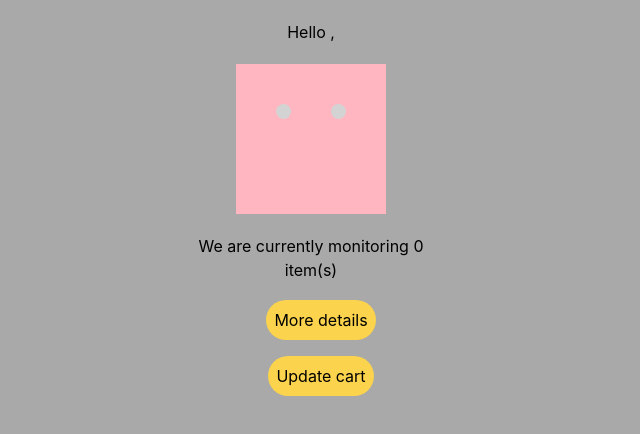
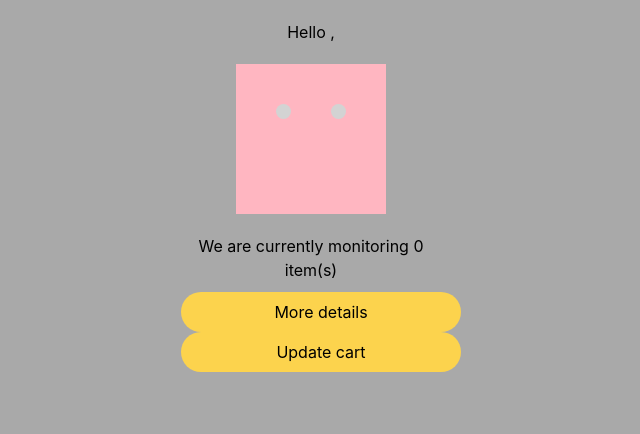
Before and after one commit to orangethefish/online_shopping_extension, a React (Create React App) app: page / in a window 1280 px wide. Shown: the top 434 px of the page, without its empty margins (339-979 px from the left). Built offline with nearby package versions, Linux system fonts and the light colour scheme; no server answers.

Commit message:
access DOM and fetch items

```diff
--- a/src/App.tsx
+++ b/src/App.tsx
@@ -62,8 +62,8 @@ function App() {
       {/* The cart is displayed below the eye */}
       <p className='text'>We are currently monitoring {cart} item(s)</p>
       <div className="container flex flex-col">
-        <button className={`rounded-full bg-amber-300 mx-auto my-2 p-2 btn2 `}>More details</button>
-        {!visibility && <button onClick={() => window.open('https://www.shopee.vn/cart', '_blank')} className={`rounded-full bg-amber-300 mx-auto my-2 p-2 btn1`}>Update cart</button>}
+        <button className={`rounded-full bg-amber-300 p-2 btn1 `}>More details</button>
+        {!visibility && <button onClick={() => window.open('https://www.shopee.vn/cart', '_blank')} className={`rounded-full bg-amber-300 p-2 btn2`}>Update cart</button>}
       </div>
     </div>
   );
--- a/src/scripts/cart.js
+++ b/src/scripts/cart.js
@@ -1 +1,20 @@
-console.log("cart.js");
+console.log('cart.js loaded');
+// const scriptTag = document.createElement('script');
+// scriptTag.setAttribute('type','application/javascript');
+// scriptTag.innerText = `document.getElementsByClassName('JB57cn')[0].innerHTML;`;
+// document.head.appendChild(scriptTag);
+
+
+// Monitor for changes in document
+const checkDOM = setInterval(() => {
+    const content = document.querySelector('.JB57cn');
+    if(content) {
+      // DOM loaded
+      clearInterval(checkDOM);
+      // Access DOM
+        const elements = document.querySelectorAll('.JB57cn');
+        for (let element of elements) {
+            console.log(element.innerHTML);
+        }
+    }
+}, 200);//working 100%
```
Also changed, not shown: 1 other file (tests, documents, lock files or other folders).
